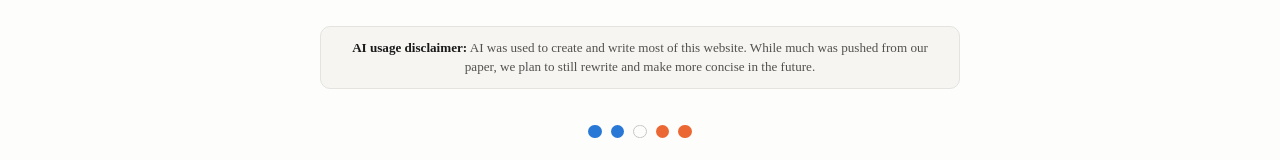
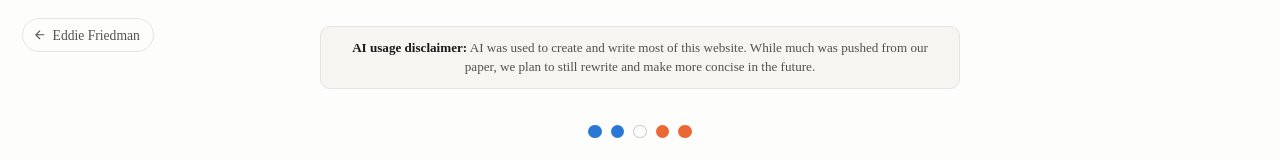
Before and after one commit to edwardF8/circuit-diff-web, a plain HTML site: page index.html in a window 1280 px wide. Shown: the top 160 px of the page. Drawn offline with Linux system fonts and the light colour scheme.

Commit message:
Add a back button to the personal site
Co-Authored-By: Claude Opus 5.5 <noreply@anthropic.com>

```diff
--- a/index.html
+++ b/index.html
@@ -65,6 +65,15 @@
   .btn:hover { background: #1f5fae; color: #fff; }
   .btn.alt { background: none; color: var(--old); border: 1.5px solid var(--old); padding: .55rem 1.6rem; }
   .btn.alt:hover { background: var(--old-tint); color: var(--old); }
+
+  /* ---- back to the personal site (same as the InformedXRD page) ---- */
+  .back { position: fixed; top: 18px; left: 22px; z-index: 10;
+          display: inline-flex; align-items: center; gap: .4rem;
+          padding: .35rem .8rem .35rem .6rem; border: 1px solid var(--rule); border-radius: 999px;
+          background: var(--bg); color: var(--muted); font-size: .85rem; text-decoration: none; }
+  .back:hover { color: var(--ink); border-color: var(--soft); }
+  .back svg { width: 1em; height: 1em; }
+  @media (max-width: 720px) { .back { position: absolute; top: 14px; left: 16px; } .wrap.top { padding-top: 3.6rem; } }
 
   /* ---- hero figure ---- */
   figure.hero { width: min(64rem, 100%); margin: 2.6rem auto 0; padding: 0 1rem; }
@@ -159,6 +168,10 @@
 </style>
 </head>
 <body>
+<a class="back" href="https://edwardf8.github.io/">
+  <svg viewBox="0 0 24 24" fill="none" stroke="currentColor" stroke-width="2" stroke-linecap="round" stroke-linejoin="round" aria-hidden="true"><path d="M19 12H5M12 19l-7-7 7-7"/></svg>
+  Eddie Friedman
+</a>
 <div class="wrap top">
 
 <p class="disclaimer"><strong>AI usage disclaimer:</strong> AI was used to create and write most of this website. While much was pushed from our paper, we plan to still rewrite and make more concise in the future.</p>
```
